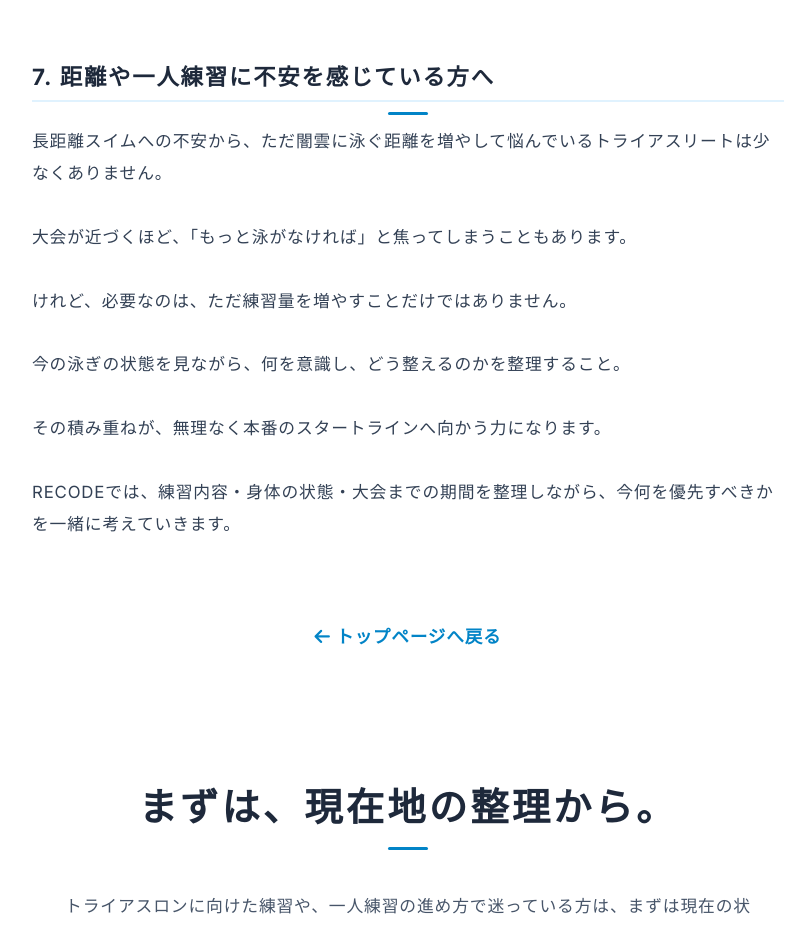
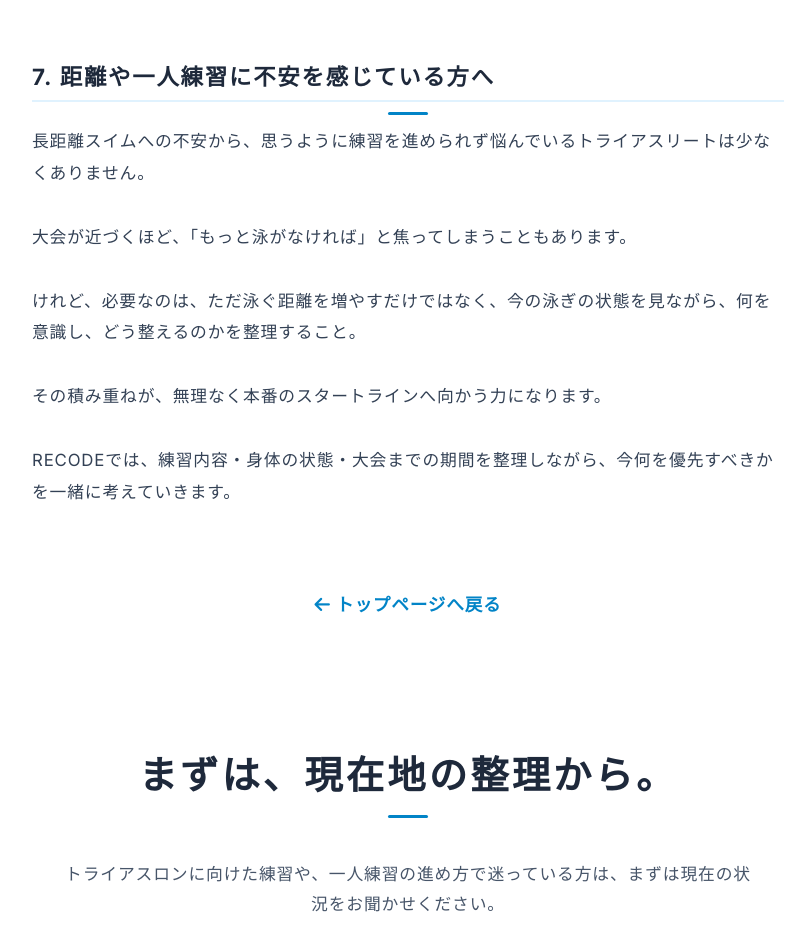
Before and after one commit to nmatsu1173-sudo/recode-swim-homepage, a plain HTML site: page cases/case001/index.html in a window 1280 px wide. Shown: the part 1886-2812 px from the top of the page, without its empty margins (232-1035 px from the left). Drawn offline with Linux system fonts and the light colour scheme.

```diff
--- a/cases/case001/index.html
+++ b/cases/case001/index.html
@@ -973,7 +973,7 @@
         <p class="article-p">トライアスロン全体を見据えた「省エネで安定したスイム」の方針が定まったことで、焦って距離を泳ぐだけの時間から、自分の状態を確認し整える「迷いのない積み上げの時間」へと変化しました。練習の目的が明確になることで、自信を持って本番への準備を進められるようになったことが、最大の成果です。</p>
 
         <h2 class="article-h2">7. 距離や一人練習に不安を感じている方へ</h2>
-        <p class="article-p">長距離スイムへの不安から、ただ闇雲に泳ぐ距離を増やして悩んでいるトライアスリートは少なくありません。<br><br>大会が近づくほど、「もっと泳がなければ」と焦ってしまうこともあります。<br><br>けれど、必要なのは、ただ練習量を増やすことだけではありません。<br><br>今の泳ぎの状態を見ながら、何を意識し、どう整えるのかを整理すること。<br><br>その積み重ねが、無理なく本番のスタートラインへ向かう力になります。<br><br>RECODEでは、練習内容・身体の状態・大会までの期間を整理しながら、今何を優先すべきかを一緒に考えていきます。</p>
+        <p class="article-p">長距離スイムへの不安から、思うように練習を進められず悩んでいるトライアスリートは少なくありません。<br><br>大会が近づくほど、「もっと泳がなければ」と焦ってしまうこともあります。<br><br>けれど、必要なのは、ただ泳ぐ距離を増やすだけではなく、今の泳ぎの状態を見ながら、何を意識し、どう整えるのかを整理すること。<br><br>その積み重ねが、無理なく本番のスタートラインへ向かう力になります。<br><br>RECODEでは、練習内容・身体の状態・大会までの期間を整理しながら、今何を優先すべきかを一緒に考えていきます。</p>
 
       </div>
 
```
